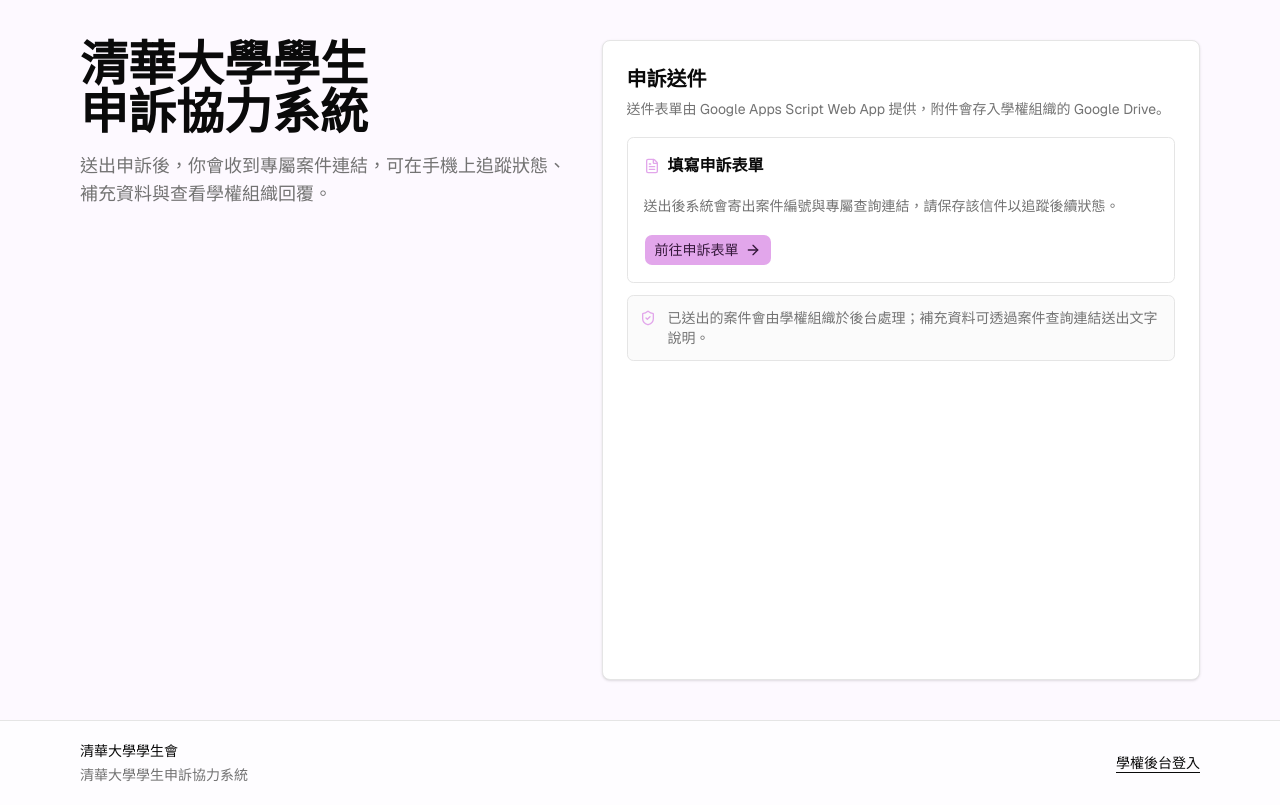
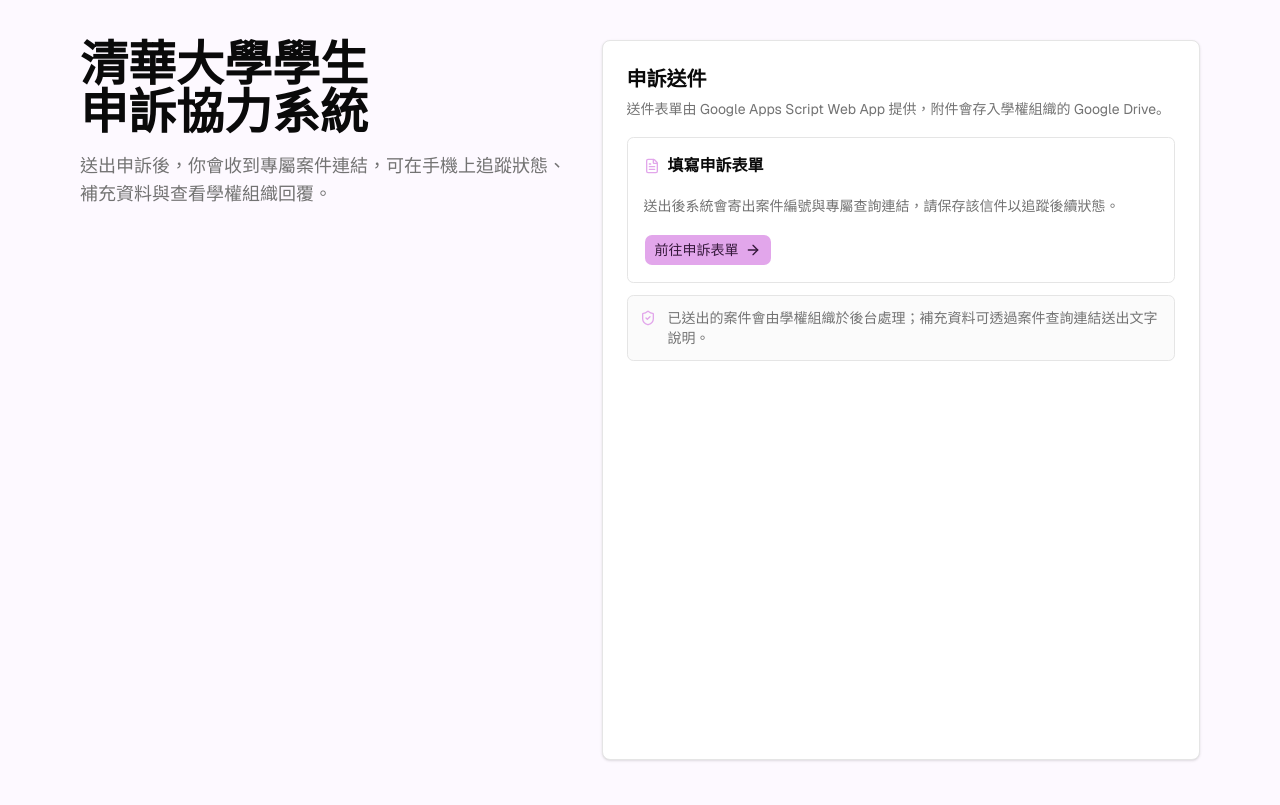
Before and after one commit to NTHU-SA/Appeal-System, a Next.js app: page / in a window 1280 px wide. Built offline with nearby package versions, Linux system fonts and the light colour scheme; no server answers.

Commit message:
style: completely remove bottom footer from homepage

```diff
--- a/src/app/page.tsx
+++ b/src/app/page.tsx
@@ -1,4 +1,3 @@
-import Link from "next/link";
 import { ArrowRight, FileText, ShieldCheck } from "lucide-react";
 
 import { getCaseFormUrl } from "@/lib/env";
@@ -63,23 +62,6 @@ export default function Home() {
           </div>
         </section>
       </div>
-
-      <footer className="border-t bg-card/60">
-        <div className="mx-auto flex w-full max-w-6xl flex-col gap-4 px-4 py-5 text-sm text-muted-foreground sm:flex-row sm:items-center sm:justify-between">
-          <div>
-            <p className="font-medium text-foreground">清華大學學生會</p>
-            <p className="mt-1">清華大學學生申訴協力系統</p>
-          </div>
-          <div className="flex flex-col gap-3 sm:items-end">
-            <Link
-              href="/login"
-              className="font-medium text-foreground underline underline-offset-4 hover:text-primary"
-            >
-              學權後台登入
-            </Link>
-          </div>
-        </div>
-      </footer>
     </main>
   );
 }
```
